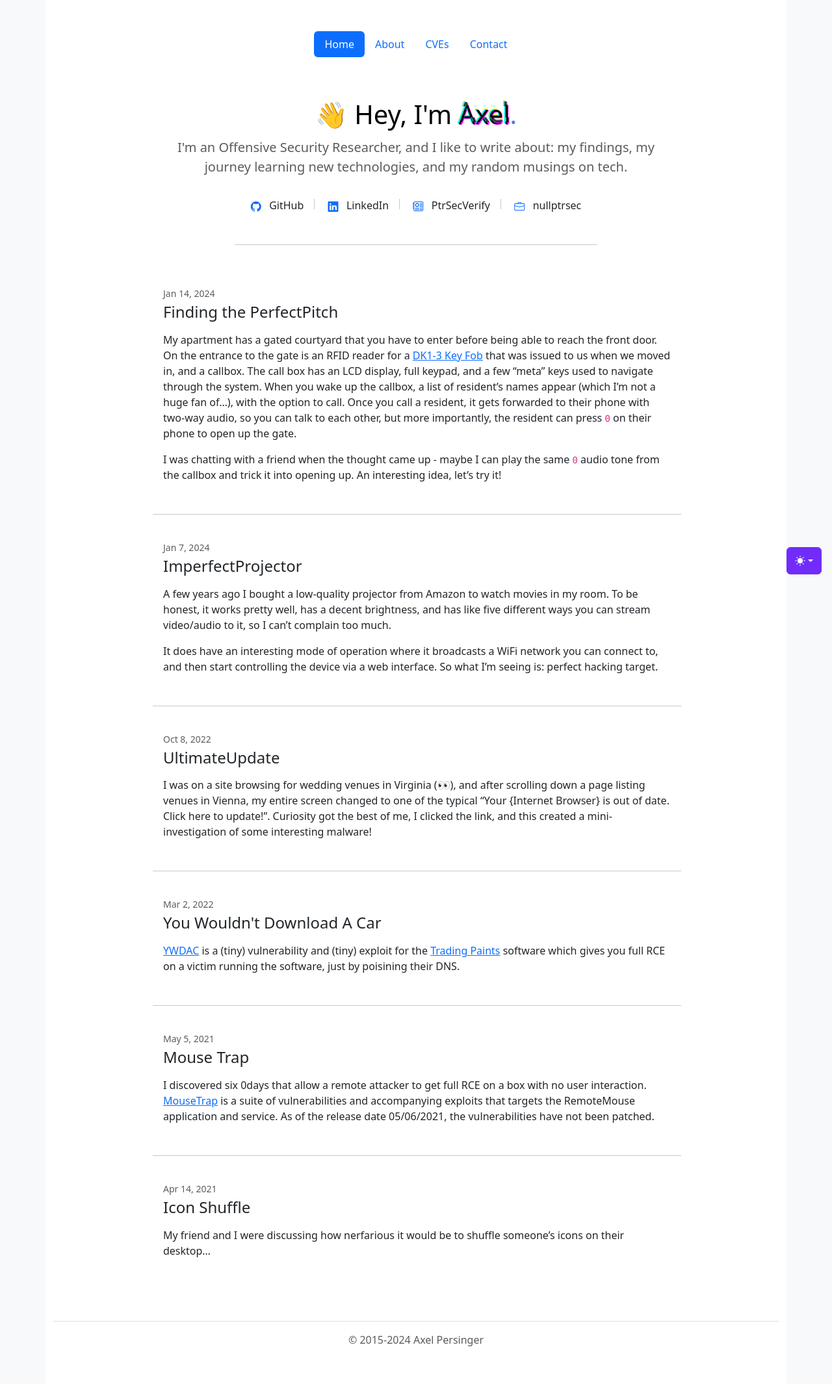
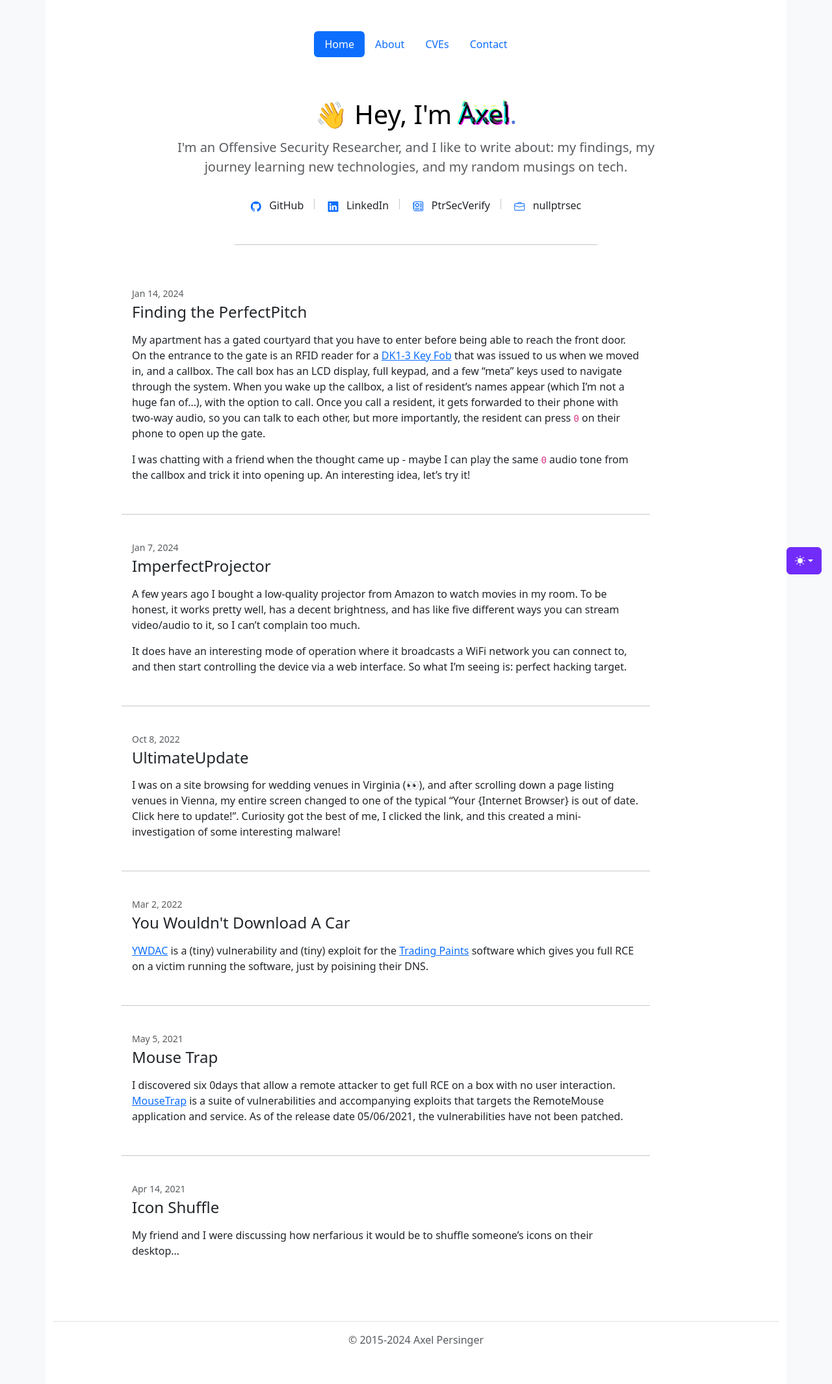
Before and after one commit to CuckooEXE/cuckooexe.github.io, a Jekyll site: the page built from index.md, in a window 1280 px wide. Shown: the whole page at 65% size. Built offline with Jekyll 4.4.1, drawn with Linux system fonts in a browser that asks for light colours; nearby versions of some CDN libraries; comment, search, counter and statistics services are not loaded.

Commit message:
Update home.html

```diff
--- a/_layouts/home.html
+++ b/_layouts/home.html
@@ -22,7 +22,7 @@ layout: default
 <div class="container">
 	<div class="row">
 		<div class="col-md-1"></div>
-		<div class="col-md-9 mx-5">
+		<div class="col-md-9 mr-5">
 			{%- if posts.size > 0 -%}
 				<ul class="post-list list-group list-group-flush borderless">
 				{%- assign date_format = site.minima.date_format | default: "%b %-d, %Y" -%}
```
